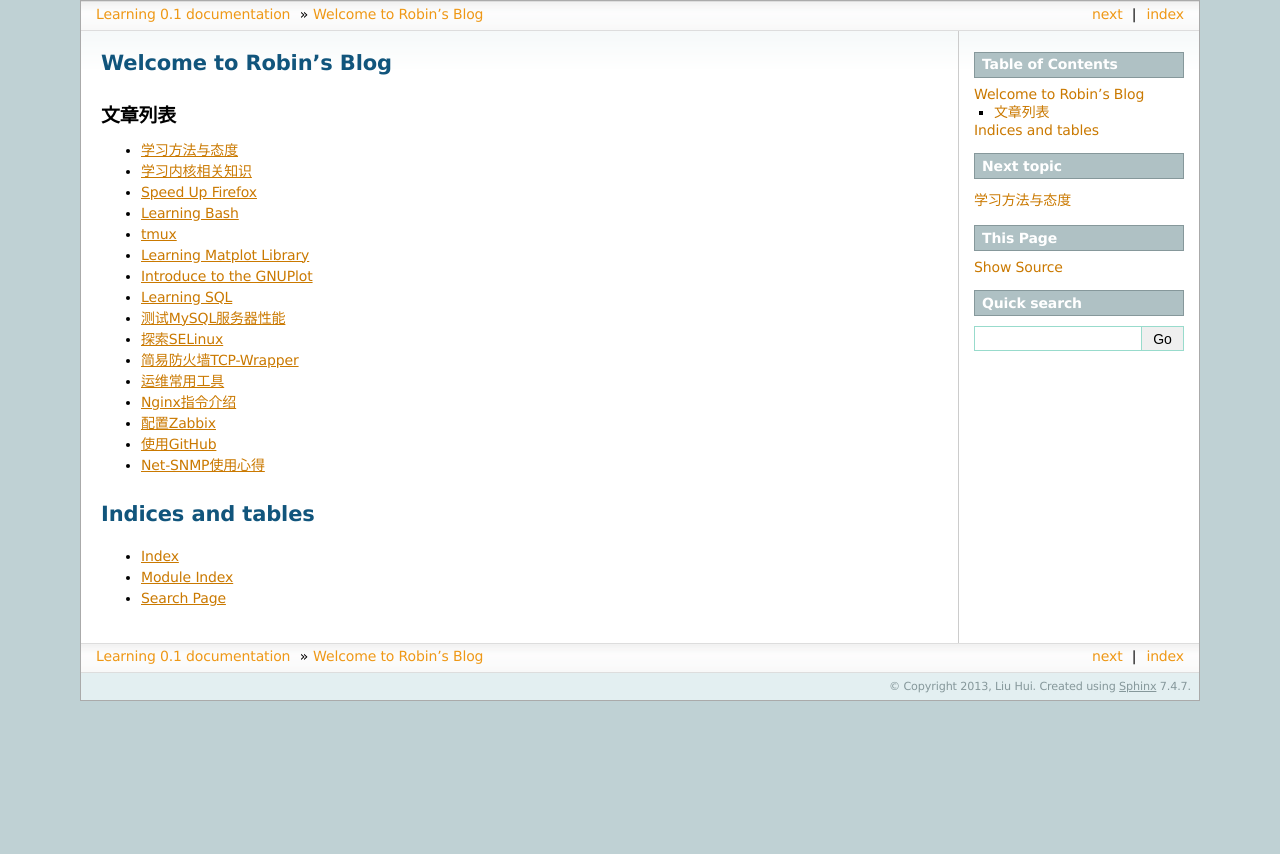
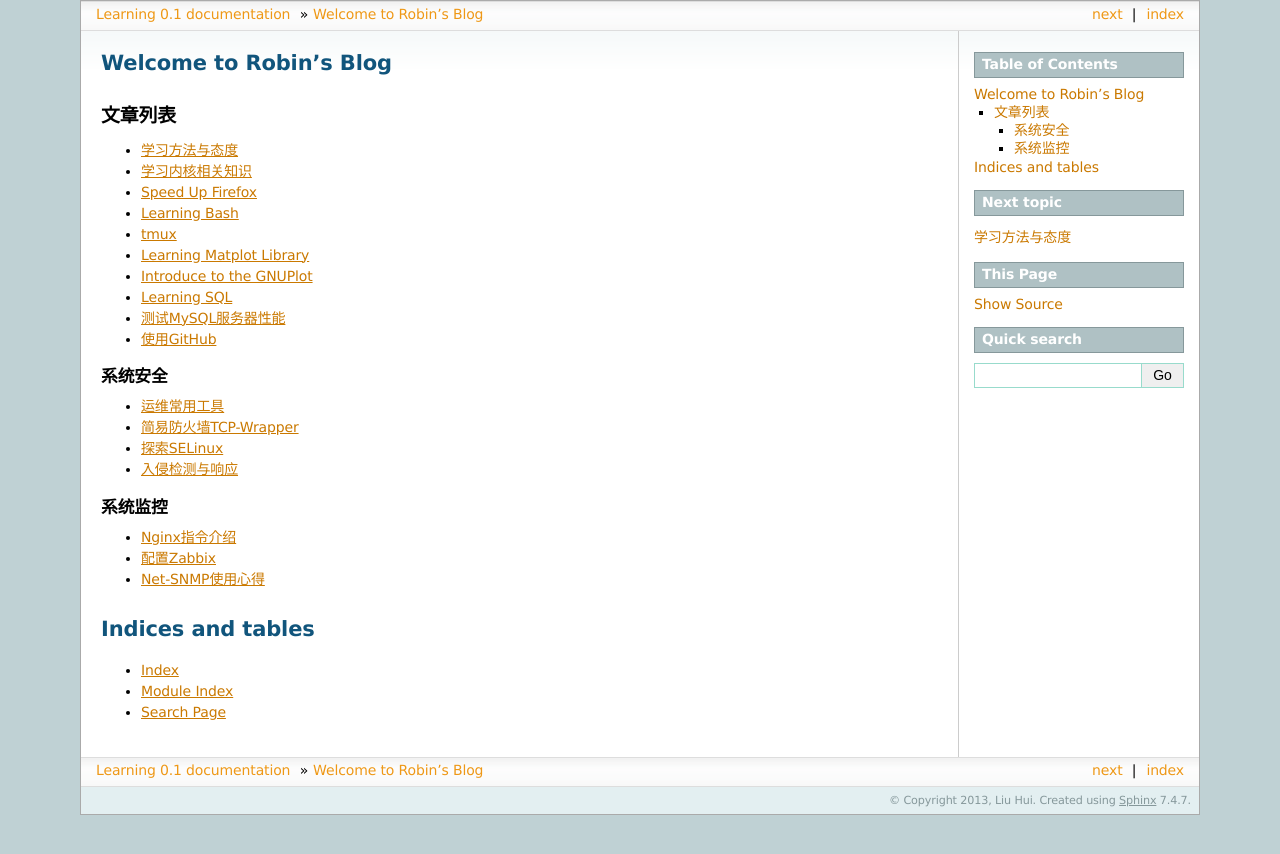
Before and after one commit to huiliu/learning.docs.hui, a Sphinx documentation site: the page built from source/index.rst, in a window 1280 px wide. Shown: the top 854 px of the page. Built offline with Sphinx 7.4.7, drawn with Linux system fonts in a browser that asks for light colours; formulas are drawn with MathJax 3; some of the changed lines change nothing that is shown.

Commit message:
增加关于“入侵检测及处理”
高速主页结构

```diff
--- a/source/index.rst
+++ b/source/index.rst
@@ -21,12 +21,25 @@ Welcome to Robin's Blog
     gnuplot
     sql
     mysql_io_benchmark
+    github
+
+系统安全
+^^^^^^^^^^
+.. toctree::
+    :maxdepth: 1
+
+    secure_task
+    tcp-wrappers
     selinux
-    tcp-wrappers
-    secure_task
+    intrusion
+
+系统监控
+^^^^^^^^^
+.. toctree::
+    :maxdepth: 1
+
     nginx_directive
     zabbix
-    github
     net-snmp
 
 
--- /dev/null
+++ b/source/intrusion.rst
@@ -0,0 +1,83 @@
+入侵检测与响应
+***************
+
+入侵分析员的真正价值体现在其估定现象和情况的能力\ [#ref1]_\ 。
+
+入侵检测工具只是用来辅助的，关键还是要靠人来驱动。
+
+可能遭到入侵的症状
+===================
+
+:rfc:`2196` "Site Security Handbook"和\ `CERT`_\ 的“Steps for Recovering from a
+UNIX or NT System Compromise”提供了一些检查异常状态列表。
+
+日志中的异常
+---------------
+* **系统日志文件**\t 系统日志中原因不明的条目、日志文件缩减、日志文件丢失等
+* **系统守护进程报告**
+* **异常控制台和终端消息**\t 莫名其妙的终端信息
+* **反复的访问尝试**\t  通过FTP或Web反复进行登录尝试，访问非法文件等操作
+
+系统配置异常
+--------------
+配置文件和系统脚本被修改，未调用的进程在运行、非预期端口的使用、网络设备状态改\
+变等。
+
+* **cron任务**\ 检查cron配置和可执行程序是否正常
+* **ps命令显示不能解释的服务和进程**\t  注意\ ``ps``\ 命令也可能被替换
+* **netstat, lsof, tcpdump等检测到非预期的连接和端口使用**
+* **系统崩溃及丢失进程**\t  系统和服务非预期的崩溃都是可疑的
+* **设备配置改变**\t    网络设备被设定为混杂模式等
+
+文件系统中的异常
+-----------------
+* **出现新的文件和目录**
+* **setuid程序**
+* **文件丢失**
+* **文件系统大小迅速改变**\t    磁盘被快速耗尽
+* **公共文件被修改**\t  FTP和Web内容被修改
+* **/dev目录中出现新文件**\t    /dev目录下出现新的ASCII文件或目录，有可能为木马\
+  的配置文件
+
+帐号异常
+----------
+* **出现新的帐号或原帐号被修改**\t  */etc/passwd*\ 中出现新帐号，非预期的UID进\
+  程；突然无法登陆等
+* **用户登陆记录**\t    ``last``\ 显示非预期的登陆，登陆相关日志被编辑过(\
+  /var/log/lastlog,  /var/log/pacct等)
+* **根用户被修改**\t    特别注意用户的相关配置文件，环境变量是否被修改
+
+
+系统性能方面
+-------------
+* **异常的高负载**
+* **频繁的磁盘访问**
+
+入侵后采取的措施
+==================
+* **断开网络**
+* 检查系统日志，配置文件，suid程序，与备份进行对比
+* 检查运行中的进程和打开的端口
+* 观察系统中任何不断变化的信息
+* 从干净的或备份系统启动进入，对磁盘进行检查
+* 判断黑客如何成功进入系统的，对系统做了哪些手脚
+* 如果可能全新安装系统
+* 纠正系统弱点
+* 安装和配置一个系统完整性检查软件包
+* 启动全部日志功能
+* 恢复已知、未受感染用户文件和特定的配置文件
+* 为系统的二进行文件和静态文件创建MD5校验和
+* 更新系统补丁
+* 对新安装的二进制程序创建MD5校验和，并将其存于其它系统中
+* 监控系统，观察黑客是否再次进行非法访问尝试
+
+事件报告
+=========
+
+
+参考资料
+==========
+
+.. [#ref1] Linux防火墙（第三版） Steve Suehring, Robert L. Ziegler著， 何泾沙等译，机械工业出版社，2006
+
+.. _CERT:   http://www.cert.org/tech_tips/win-UNIX-system_compromise.html
```
